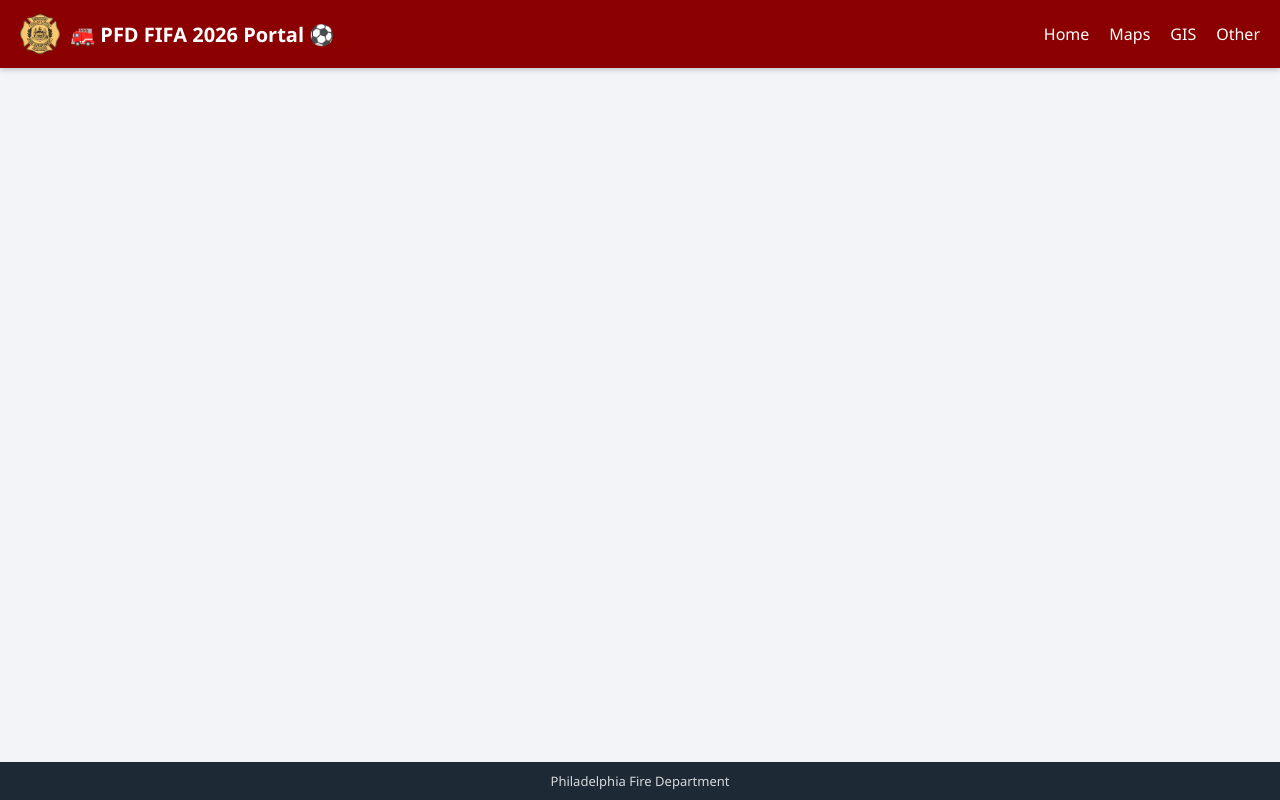
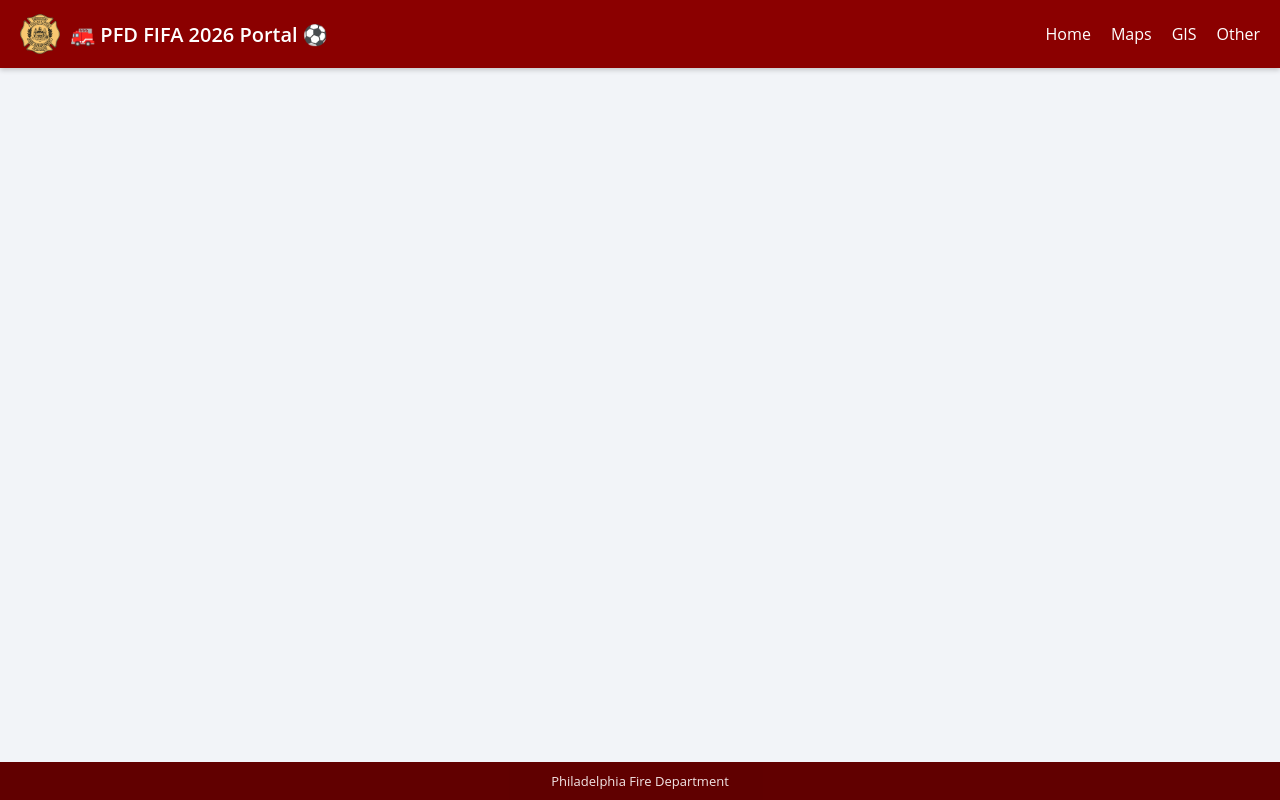
Before and after one commit to CityOfPhiladelphia/fire-fifa-repository, a React (Vite) app: page / in a window 1280 px wide. Built offline with nearby package versions, Linux system fonts and the light colour scheme.

Commit message:
updated styling and features

```diff
--- a/src/pages/GIS.jsx
+++ b/src/pages/GIS.jsx
@@ -5,6 +5,17 @@ export default function GIS() {
         <div>
             <h1>GIS</h1>
             <p>Geospatial information systems and mapping resources.</p>
+
+            <iframe
+                title="Philadelphia GIS Map"
+                src="https://www.google.com/maps/embed?pb=!1m18!1m12!1m3!1d6121.57239770897!2d-75.17017412342143!3d39.90141887152719!2m3!1f0!2f0!3f0!3m2!1i1024!2i768!4f13.1!3m3!1m2!1s0x89c6c7a9e03add31%3A0xf4050036d4293709!2sLincoln%20Financial%20Field!5e0!3m2!1sen!2sus!4v1768571521707!5m2!1sen!2sus"
+                width="800"
+                height="600"
+                style={{ border: 0 }}
+                allowFullScreen={true}
+                loading="lazy"
+                referrerPolicy="no-referrer-when-downgrade"
+            ></iframe>
         </div>
     );
 }
--- a/src/pages/Home.jsx
+++ b/src/pages/Home.jsx
@@ -1,9 +1,8 @@
 import React from "react";
-
+import { Link } from "react-router-dom";
 
 export default function Home() {
     return (
-        <div>
-        </div>
+        <div></div>
     );
 }
--- a/src/style.css
+++ b/src/style.css
@@ -1,56 +1,122 @@
-/* ===== General ===== */
-body { margin:0;
-  font-family: Segoe UI, Arial, ui-sans-serif; background:#f2f4f8; }
-.container { max-width:1300px; margin:auto; padding:20px; }
+body {
+  margin: 0;
+  font-family: "Open Sans", Arial, ui-sans-serif;
+  background: #f2f4f8;
+  color: #2c3e50;
+}
 
-/* ===== Cursor ===== */
-body { cursor: url("/asset/logo.png") 16 16, auto; }
-a, button, input, .file { cursor: url("/asset/logo.png") 16 16, pointer; }
-
-/* ===== Navigation ===== */
-nav {
-  background:#8b0000; color:white; display:flex; align-items:center; justify-content:space-between;
-  padding:14px 20px; position:sticky; top:0; z-index:1000; box-shadow:0 2px 5px rgba(0,0,0,0.2);
-}
-nav .brand { font-size:20px; font-weight:600; display:flex; align-items:center; }
-nav .brand img { height:40px; margin-right:10px; }
-nav .links a { color:white; margin-left:20px; text-decoration:none; font-weight:500; transition:0.2s; }
-nav .links a:hover { text-decoration:underline; }
-
-/* ===== Search ===== */
-.search { width:100%; padding:16px; font-size:18px; border-radius:10px; border:1px solid #ccc; margin:20px 0; display:block; }
-
-/* ===== Categories ===== */
-.category { background:white; border-radius:12px; margin-bottom:25px; padding:12px; box-shadow:0 4px 10px rgba(0,0,0,.05); }
-.catHeader { display:flex; justify-content:space-between; cursor:pointer; }
-.file { display:flex; justify-content:space-between; padding:12px; border-bottom:1px solid #eee; }
-.file:hover { background:#f7f9fb; }
-.tags span { background:#c0392b; color:white; padding:3px 8px; border-radius:5px; font-size:12px; margin-left:6px; }
-
-/* ===== Footer ===== */
-footer { background:#2c3e50; color:white; margin-top:40px; }
-.footer-wrap { max-width:1300px; margin:auto; padding:25px; display:grid; grid-template-columns:repeat(auto-fit,minmax(250px,1fr)); gap:20px; }
-.footer-title { font-weight:600; margin-bottom:10px; }
-.footer-link { color:#ccc; text-decoration:none; display:block; margin:6px 0; }
-.footer-link:hover { color:white; }
-.footer-bottom { background:#1a252f; text-align:center; padding:10px; font-size:13px; opacity:.8; }
-/* ===== Full page flex for sticky footer ===== */
-.page-wrapper {
-  display: flex;
-  flex-direction: column;
-  min-height: 100vh;
+h1, h2, h3, h4, h5, h6 {
+  font-family: "Montserrat", "Segoe UI", sans-serif;
 }
 
 .container {
+  max-width: 1300px;
+  margin: auto;
+  padding: 20px;
   flex: 1;
 }
 
+body, a, button, input, .file {
+  cursor: url("/asset/logo.png") 16 16, pointer;
+}
+
+nav {
+  background: #8b0000;
+  color: white;
+  display: flex;
+  align-items: center;
+  justify-content: space-between;
+  padding: 14px 20px;
+  position: sticky;
+  top: 0;
+  z-index: 1000;
+  box-shadow: 0 2px 5px rgba(0,0,0,0.2);
+}
+
+nav .brand {
+  font-size: 20px;
+  font-weight: 600;
+  display: flex;
+  align-items: center;
+}
+
+nav .brand img {
+  height: 40px;
+  margin-right: 10px;
+  border-radius: 6px;
+}
+
+nav .links a {
+  color: white;
+  margin-left: 20px;
+  text-decoration: none; /* remove underline */
+  font-weight: 500;
+  transition: 0.2s;
+}
+
+nav .links a:hover, nav .links a:focus {
+  color: white; /* highlight stays white */
+}
+
+.search {
+  width: 100%;
+  padding: 16px;
+  font-size: 18px;
+  border-radius: 12px;
+  border: 1px solid #ccc;
+  margin: 20px 0;
+  display: block;
+  transition: border-color 0.2s;
+}
+
+.search:focus {
+  outline: none;
+  border-color: #ff4500;
+  box-shadow: 0 0 0 3px rgba(255, 69, 0, 0.2);
+}
+
+.category {
+  background: white;
+  border-radius: 12px;
+  margin-bottom: 25px;
+  padding: 12px;
+  box-shadow: 0 4px 10px rgba(0,0,0,0.05);
+}
+
+.catHeader {
+  display: flex;
+  justify-content: space-between;
+  cursor: pointer;
+  font-weight: 600;
+  color: #8b0000;
+}
+
+.file {
+  display: flex;
+  justify-content: space-between;
+  padding: 12px;
+  border-bottom: 1px solid #eee;
+  transition: background 0.2s;
+}
+
+.file:hover {
+  background: #fff0f0;
+}
+
+.tags span {
+  background: #ff4500;
+  color: white;
+  padding: 3px 8px;
+  border-radius: 5px;
+  font-size: 12px;
+  margin-left: 6px;
+}
 
 .file-table {
   display: flex;
   flex-direction: column;
   border: 1px solid #ddd;
-  border-radius: 8px;
+  border-radius: 12px;
   overflow: hidden;
 }
 
@@ -62,8 +128,9 @@ footer { background:#2c3e50; color:white; margin-top:40px; }
 }
 
 .file-header {
-  background: #f0f0f0;
+  background: #ffe5e0;
   font-weight: 600;
+  color: #8b0000;
 }
 
 .file-row {
@@ -72,7 +139,7 @@ footer { background:#2c3e50; color:white; margin-top:40px; }
 }
 
 .file-row:hover {
-  background: #f7f9fb;
+  background: #fff0f0;
 }
 
 .file-row a {
@@ -82,4 +149,77 @@ footer { background:#2c3e50; color:white; margin-top:40px; }
 
 .file-row a:hover {
   text-decoration: underline;
+  color: #ff4500;
 }
+
+footer {
+  background: #8b0000;
+  color: white;
+  margin-top: 40px;
+}
+
+.footer-wrap {
+  max-width: 1300px;
+  margin: auto;
+  padding: 25px;
+  display: grid;
+  grid-template-columns: repeat(auto-fit, minmax(250px,1fr));
+  gap: 20px;
+}
+
+.footer-title {
+  font-weight: 600;
+  margin-bottom: 10px;
+}
+
+.footer-link {
+  color: #ffd700;
+  text-decoration: none;
+  display: block;
+  margin: 6px 0;
+}
+
+.footer-link:hover, .footer-link:focus {
+  color: #fff;
+}
+
+.footer-bottom {
+  background: #5c0000;
+  text-align: center;
+  padding: 10px;
+  font-size: 13px;
+  opacity: 0.9;
+}
+
+.page-wrapper {
+  display: flex;
+  flex-direction: column;
+  min-height: 100vh;
+}
+
+button, .btn {
+  padding: 10px 16px;
+  border-radius: 8px;
+  border: none;
+  font-weight: 600;
+  cursor: pointer;
+  transition: background 0.2s;
+}
+
+button.primary, .btn.primary {
+  background: #ff4500;
+  color: white;
+}
+
+button.primary:hover, .btn.primary:hover {
+  background: #e03e00;
+}
+
+button.secondary, .btn.secondary {
+  background: #ffd700;
+  color: #8b0000;
+}
+
+button.secondary:hover, .btn.secondary:hover {
+  background: #e6c200;
+}
--- a/vite.config.js
+++ b/vite.config.js
@@ -1,8 +1,10 @@
-import { defineConfig } from 'vite'
-import react from '@vitejs/plugin-react'
+import { defineConfig } from 'vite';
+import react from '@vitejs/plugin-react';
 
 // https://vite.dev/config/
 export default defineConfig({
   base: '/fire-fifa-repository/',
-  plugins: [react()],
-})
+  plugins: [
+    react(),
+  ],
+});
```
Also changed, not shown: src/Maps.css (+15 -12 lines).
